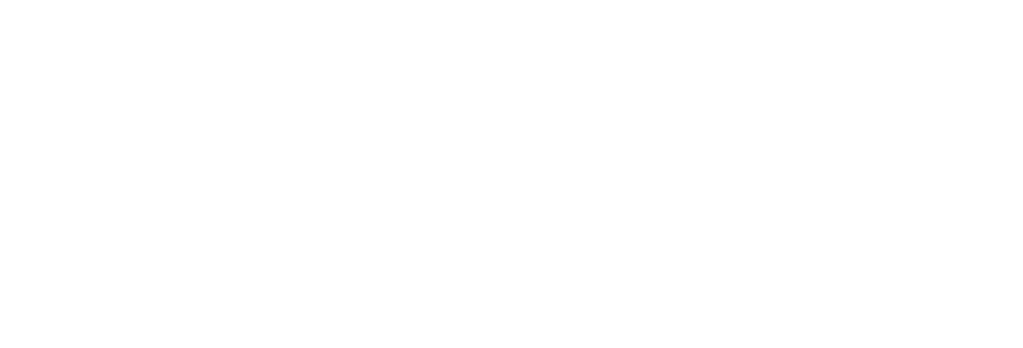
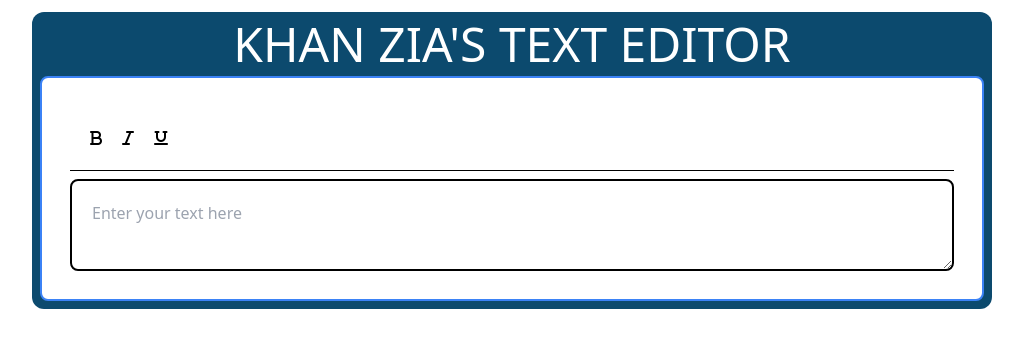
Before and after one commit to KhanZiaul/JS-text-editors, a plain HTML site: page index.html in a window 1280 px wide. Shown: the whole page, without its empty margins (128-1151 px from the left). Drawn offline with nearby package versions, Linux system fonts and the light colour scheme; files that its build step writes are made by us from their sources; a web font is replaced by a local one.

Commit message:
text-size,style,decoration done

```diff
--- a/index.html
+++ b/index.html
@@ -4,9 +4,58 @@
     <meta charset="UTF-8">
     <meta http-equiv="X-UA-Compatible" content="IE=edge">
     <meta name="viewport" content="width=device-width, initial-scale=1.0">
-    <title>text-editor</title>
+    <title>text editor</title>
+    <script src="https://cdn.tailwindcss.com"></script>
+
+    <script src="https://kit.fontawesome.com/70a98cd510.js" crossorigin="anonymous"></script>
+
+    <link rel="stylesheet" href="style/style.css">
+
+    <link href="https://fonts.googleapis.com/css2?family=Cabin&family=Zeyada&display=swap" rel="stylesheet">
 </head>
 <body>
+    <header></header>
+    <main>
+        <div class="bg-sky-900 rounded-xl p-2 md:w-3/4 md:mx-auto mt-3">
 
+            <h2 class="text-center text-5xl text-white">KHAN ZIA'S TEXT EDITOR</h2>
+
+        <div class="rounded-lg border-stone-900 mt-2 ">
+
+            <div class="border-2 border-blue-500 mx-auto bg-white text-black rounded-lg p-7 bg-neutral-500">
+
+                <div class="flex justify-between p-5">
+
+                    <!-- Text Size , Style , Decoration-->
+
+            <div class="flex md:gap-5">
+
+                <button id="bold" class="text-black font-medium decoration-black-900 btn-hover"><i class="fa-solid fa-bold"></i></button>
+
+                   <button id="italic" class="text-black font-medium decoration-black-900 btn-hover"><i class="fa-solid fa-italic"></i></button>
+
+                       <button id="underline" class="text-black font-medium underline decoration-black-900 btn-hover"><i class="fa-solid fa-underline"></i></button>
+
+            </div>
+
+
+
+                </div>
+
+                <div>
+                    <hr class="border-1 border-black">
+                </div>
+
+                <div id="bg mx-auto">
+
+                    <textarea name="" id="text-area" class="block border-2 border-black mt-2 rounded-lg w-full md:p-5" placeholder="Enter your text here"></textarea>
+
+                </div>
+            </div>
+        </div>
+    </div>
+    </main>
+
+    <script src="js/index.js"></script>
 </body>
 </html>
```
